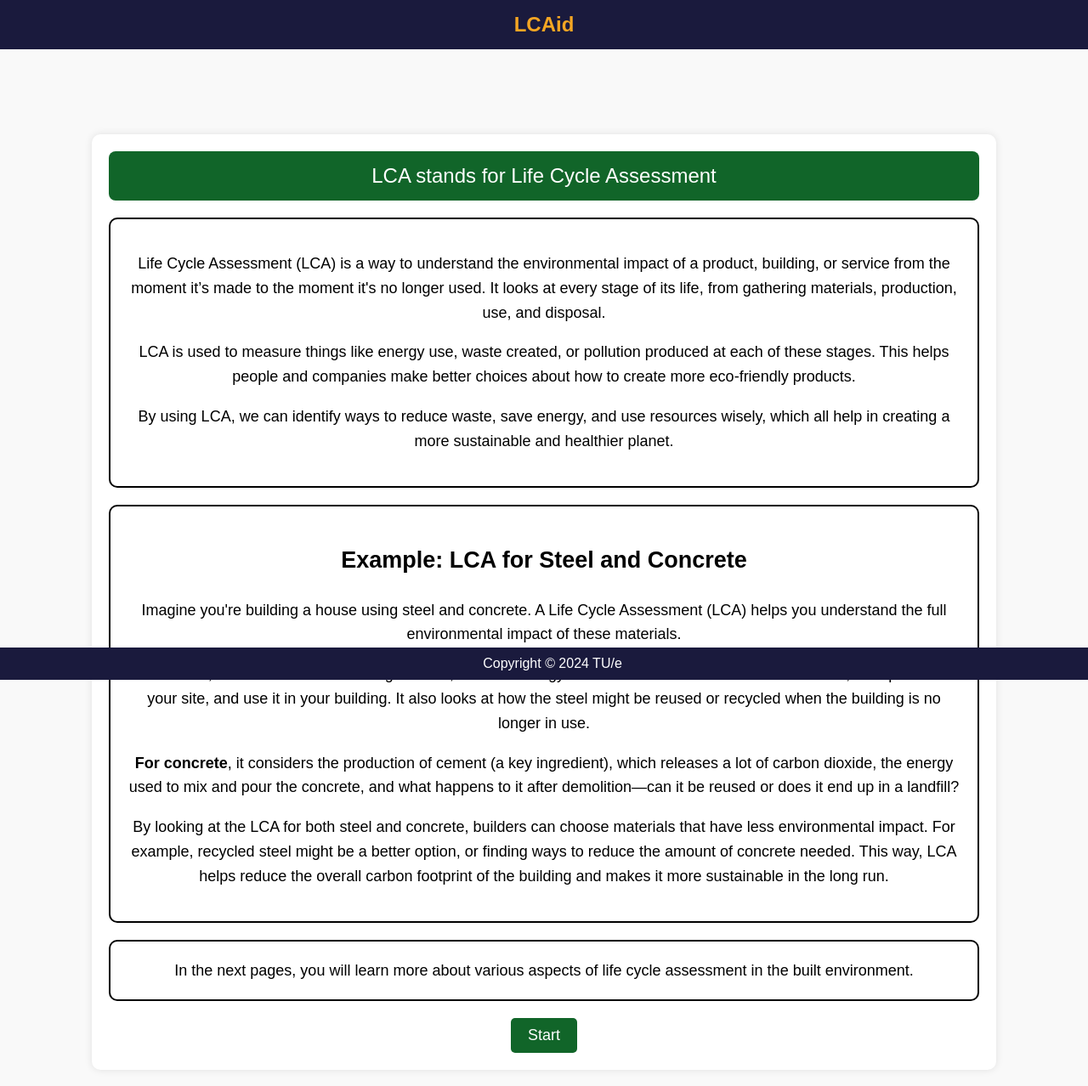
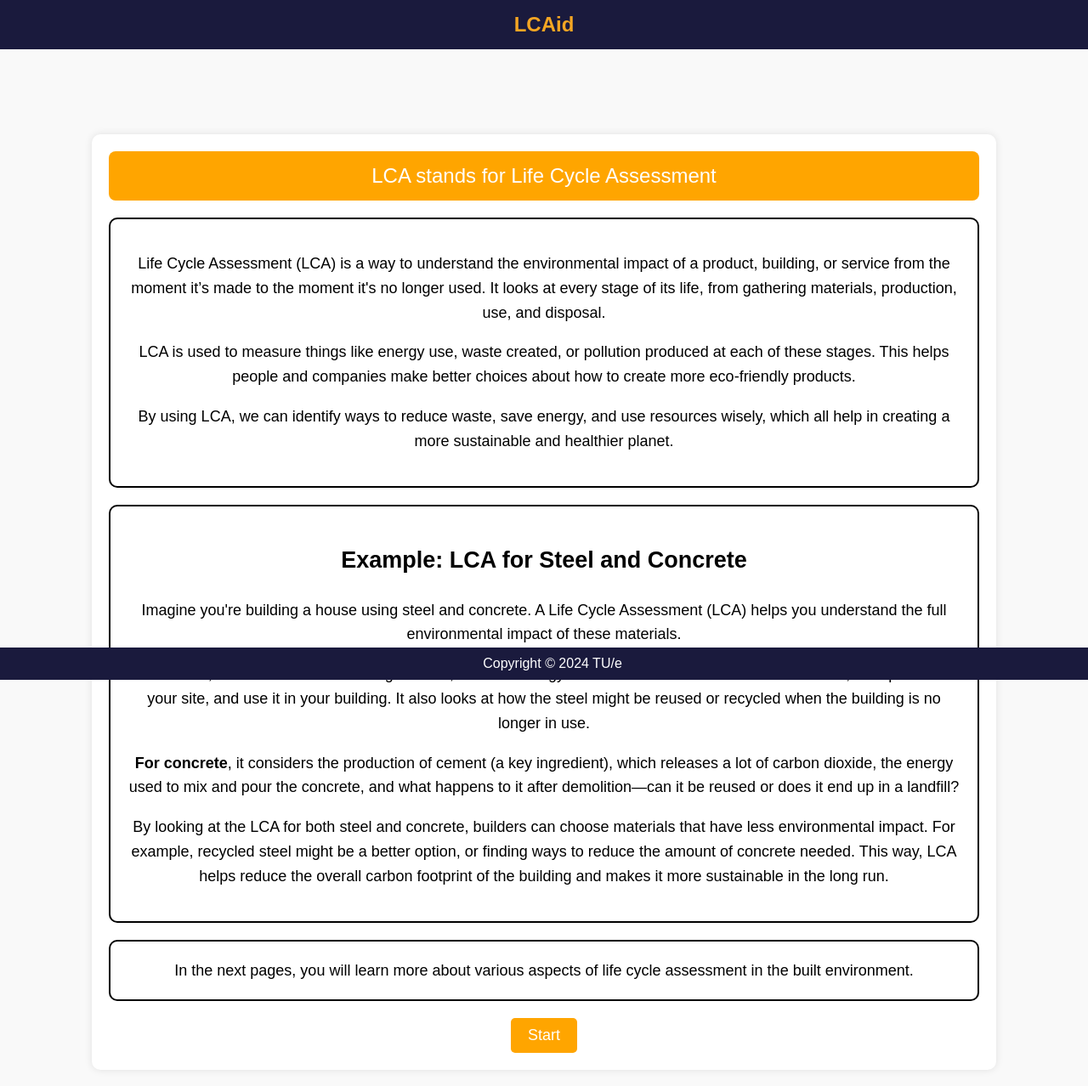
Before and after one commit to Z-Arghavan/SeriousGameHub, a plain HTML site: page game5.html in a window 1280 px wide. Shown: the whole page at 85% size. Drawn offline with Linux system fonts and the light colour scheme.

Commit message:
Update game5.css

```diff
--- a/game5.css
+++ b/game5.css
@@ -28,7 +28,7 @@ header {
 
 /* Green banner styling */
 .banner {
-    background-color: #116529;
+    background-color: #FFA500;
     color: white;
     padding: 15px;
     border-radius: 8px;
@@ -59,7 +59,7 @@ footer {
 
 /* Styling for buttons */
 button {
-    background-color: #116529;
+    background-color: #FFA500 ;
     color: white;
     padding: 10px 20px;
     border: none;
@@ -69,5 +69,5 @@ button {
 }
 
 button:hover {
-    background-color: #0e4d21;
+    background-color: green;
 }
```
